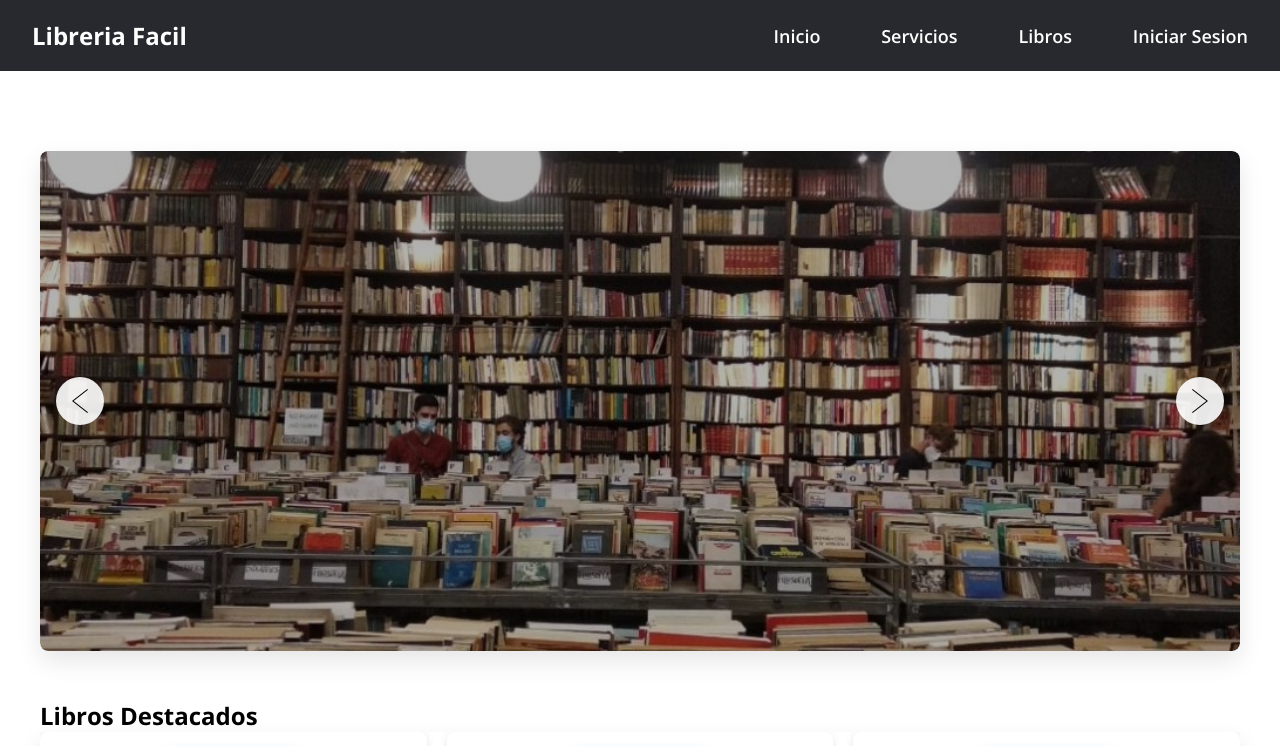
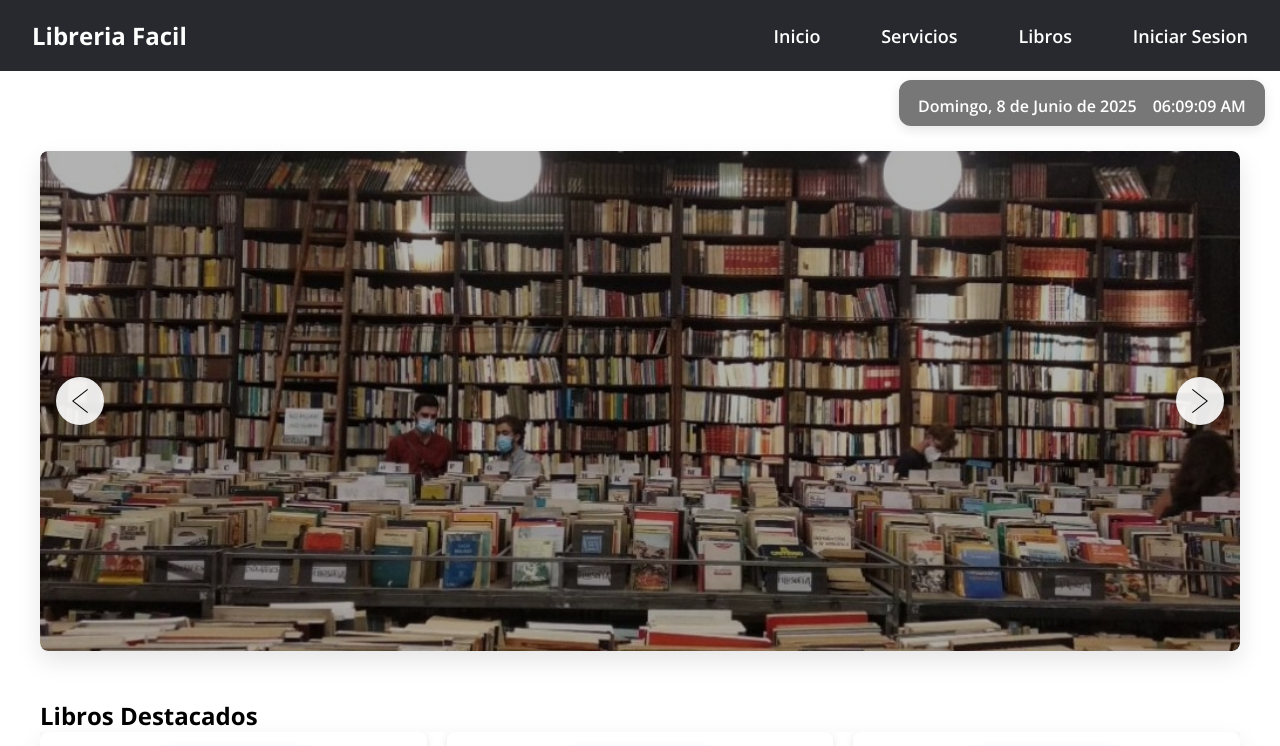
Before and after one commit to gerald-gv/libreriafacil, a React (Create React App) app: page / in a window 1280 px wide. Shown: the top 746 px of the page. Built offline with nearby package versions, Linux system fonts and the light colour scheme.

Commit message:
Fecha y hora agregada

```diff
--- a/src/paginas/Inicio.js
+++ b/src/paginas/Inicio.js
@@ -1,6 +1,8 @@
 import React from "react";
 import NavMenu from "../elementos/NavMenu"
 import SliderImg from "../elementos/Slider"
+import Fecha from '../elementos/Fecha';
+import Hora from '../elementos/Hora';
 import SectionLibros from "../elementos/Section-Libros"
 import SectionInicio from "../elementos/Section-Inicio"
 import Footer from "../elementos/Footer"
@@ -10,6 +12,10 @@ const Inicio = () => {
   return (
     <div>
         <NavMenu />
+        <div className="info-datetime">
+            <Fecha />
+            <Hora />
+          </div>
         <main>
             <SliderImg />
             <h2 className="titulo-slider">Libros Destacados</h2>
```
